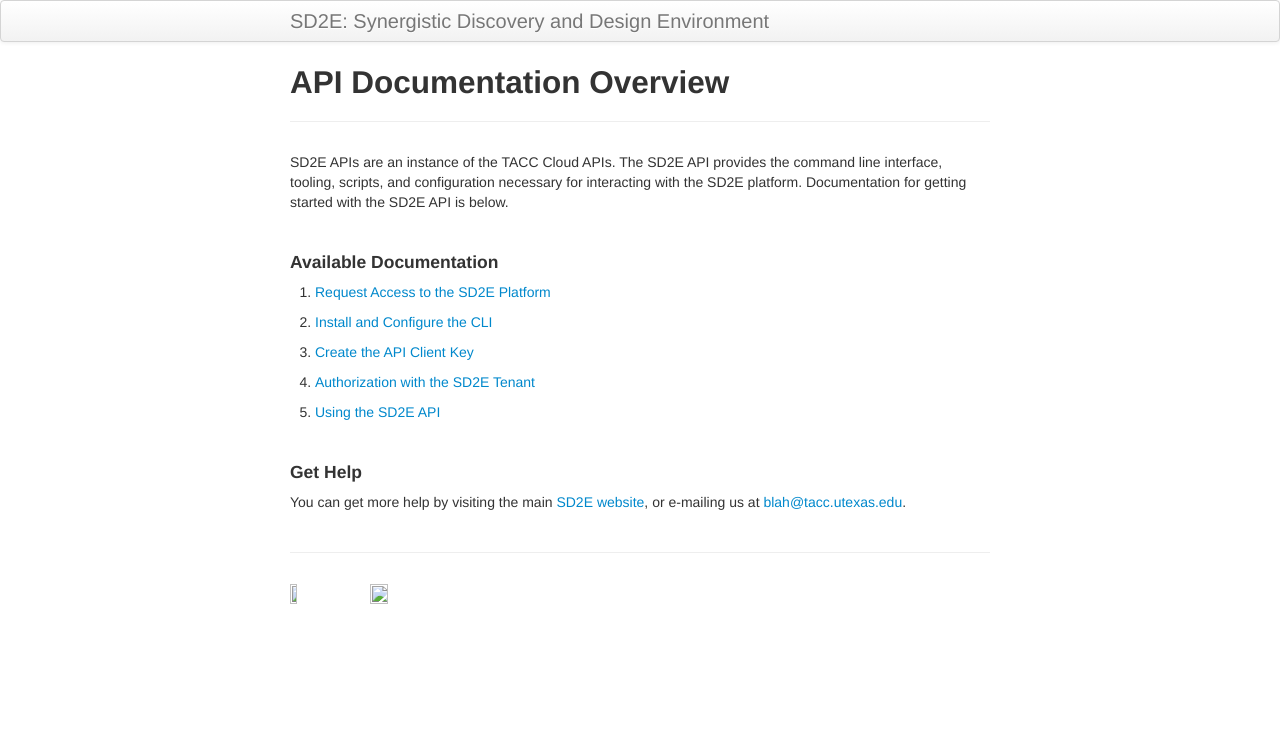
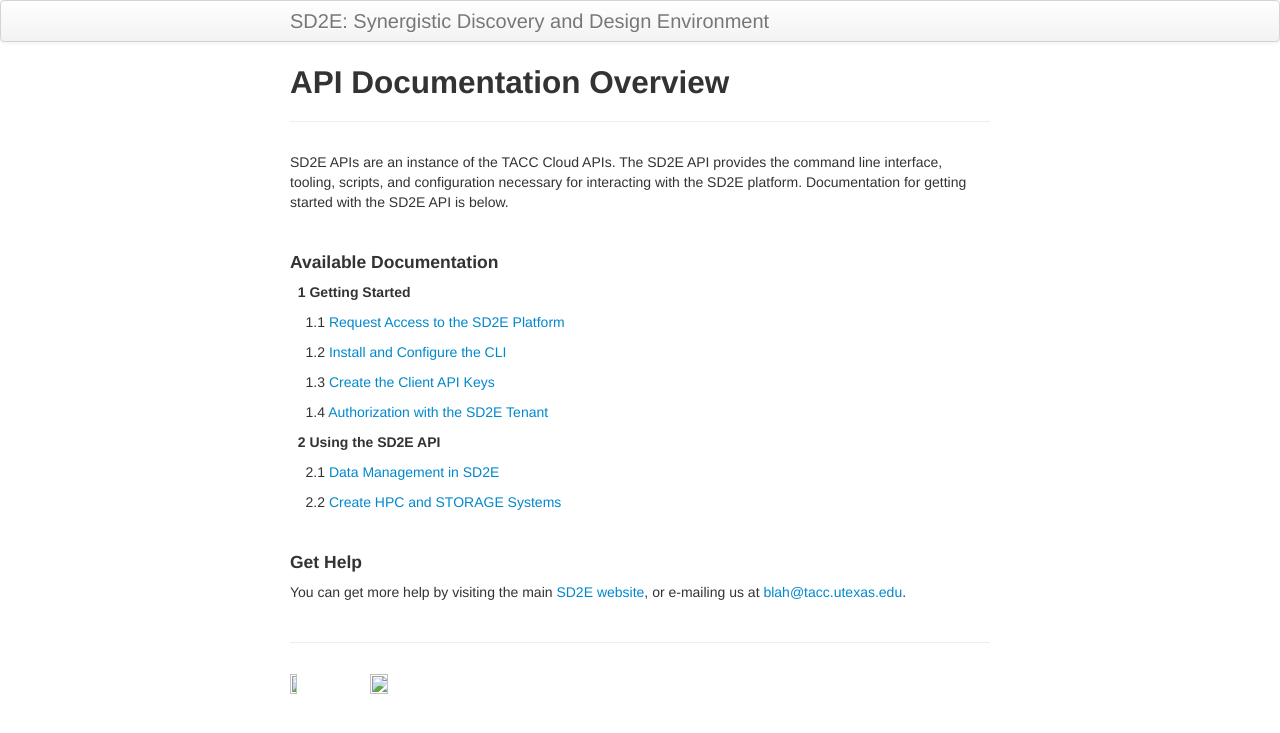
Before and after one commit to SD2E/api-user-guide, a Jekyll site: the page built from index.md, in a window 1280 px wide. Shown: the top 733 px of the page. Built offline with Jekyll 4.4.1, drawn with Linux system fonts in a browser that asks for light colours.

Commit message:
changing numbered list style in index

```diff
--- a/index.md
+++ b/index.md
@@ -11,15 +11,21 @@ the SD2E platform. Documentation for getting started with the SD2E API is below.
 <br>
 #### Available Documentation
 
-1. [Request Access to the SD2E Platform](docs/request_access.md)
+&nbsp;&nbsp;**1 Getting Started**
 
-2. [Install and Configure the CLI](docs/install_cli.md)
+&nbsp;&nbsp;&nbsp;&nbsp;1.1 [Request Access to the SD2E Platform](docs/request_access.md)
 
-3. [Create the API Client Key](docs/create_client.md)
+&nbsp;&nbsp;&nbsp;&nbsp;1.2 [Install and Configure the CLI](docs/install_cli.md)
 
-4. [Authorization with the SD2E Tenant](docs/authorization.md)
+&nbsp;&nbsp;&nbsp;&nbsp;1.3 [Create the Client API Keys](docs/create_client.md)
 
-5. [Using the SD2E API](docs/using_api.md)
+&nbsp;&nbsp;&nbsp;&nbsp;1.4 [Authorization with the SD2E Tenant](docs/authorization.md)
+
+&nbsp;&nbsp;**2 Using the SD2E API**
+
+&nbsp;&nbsp;&nbsp;&nbsp;2.1 [Data Management in SD2E](docs/data_management.md)
+
+&nbsp;&nbsp;&nbsp;&nbsp;2.2 [Create HPC and STORAGE Systems](docs/generate_systems.md)
 
 
 <br>
```
